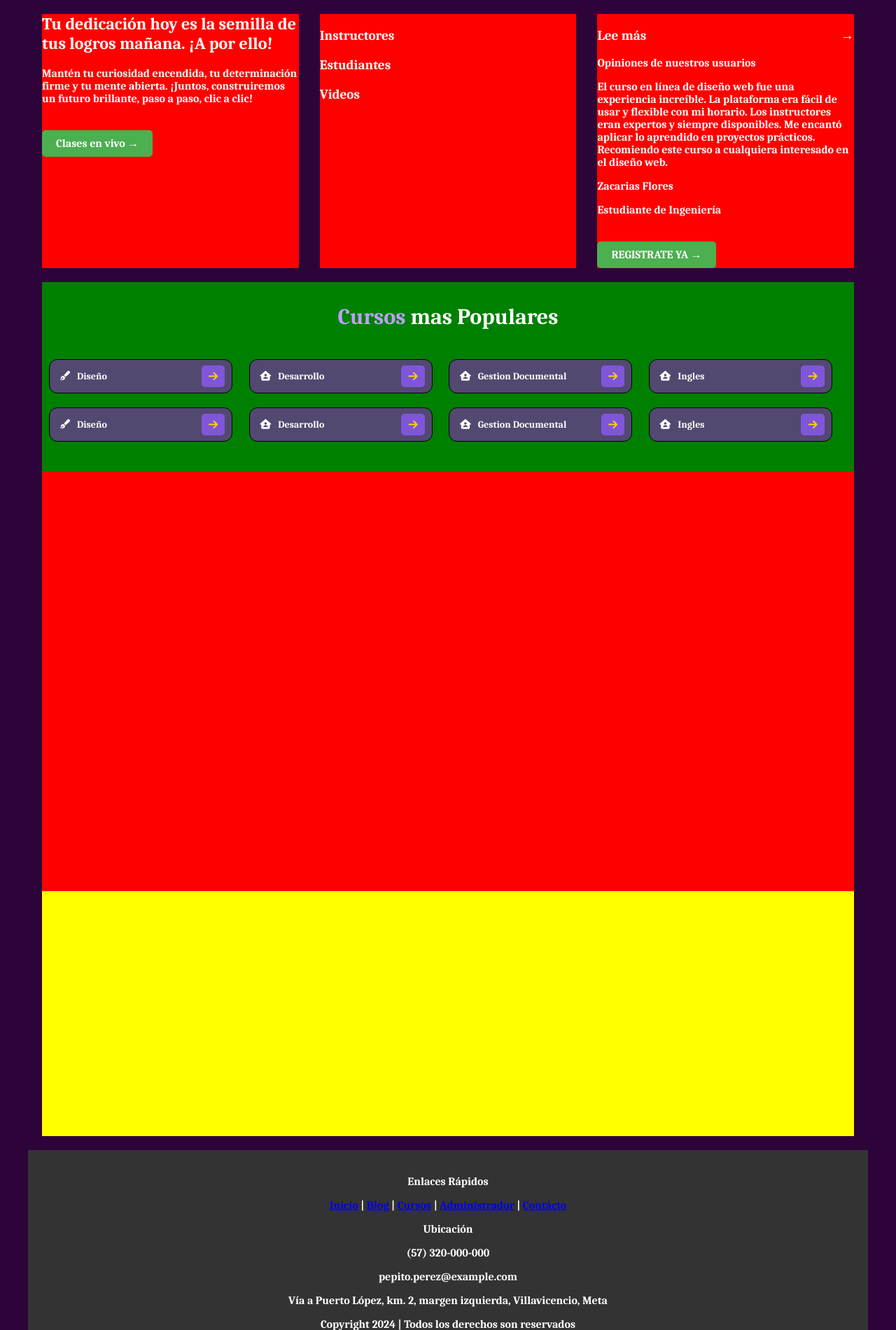
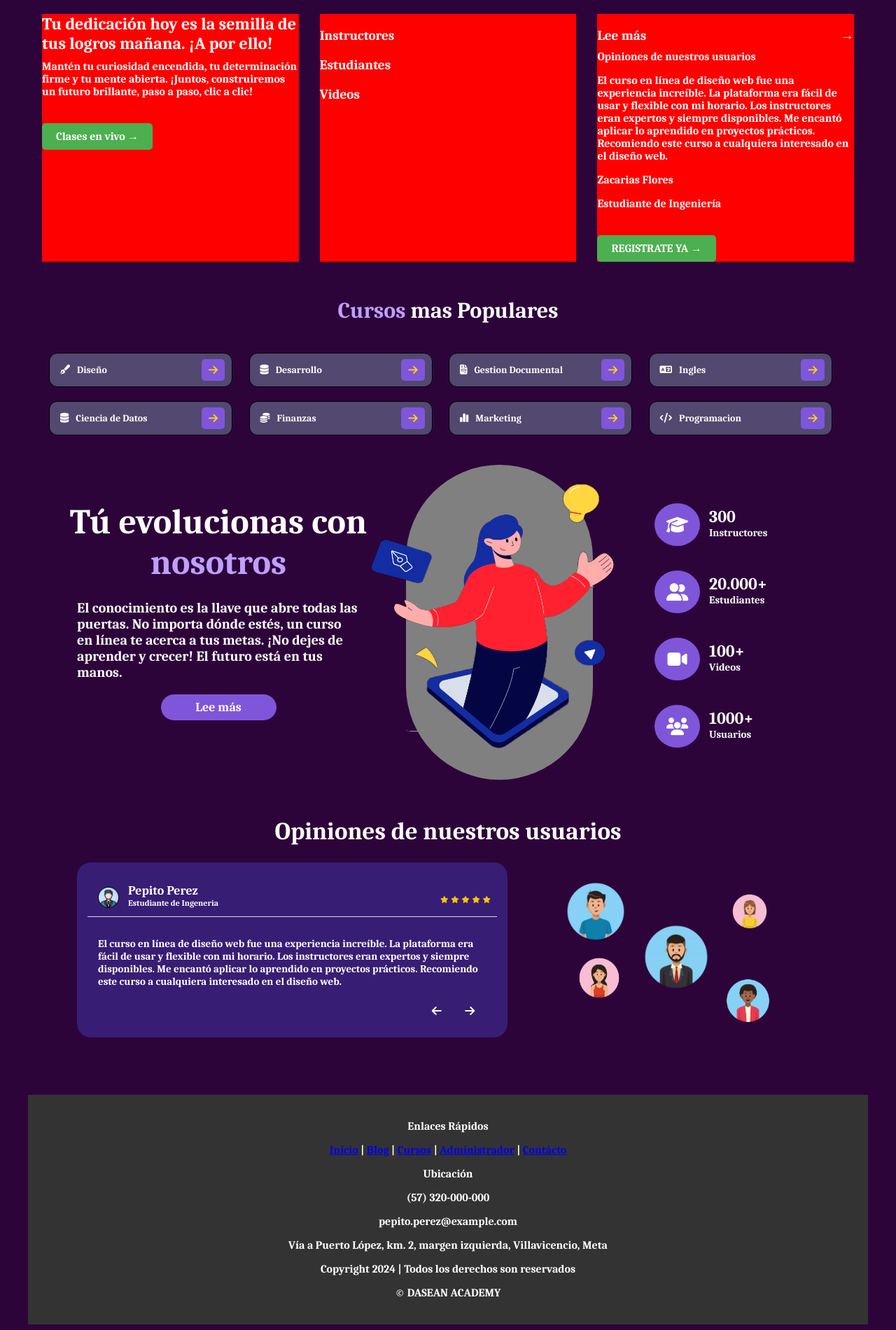
Before and after one commit to DannVal9/CAPUCHINO, a PHP site: page / in a window 1280 px wide. Shown: the part 199-2099 px from the top of the page at 70% size. Run offline with PHP 8.4, Linux system fonts and the light colour scheme.

Commit message:
Conclui mi parte

```diff
--- a/CAPUCHINO/Index.html
+++ b/CAPUCHINO/Index.html
@@ -51,45 +51,132 @@
                 <i class="fa-solid fa-arrow-right icons2"></i>
             </a>
             <a href="" class="boton">
-                <i class="fa-solid fa-house-user icons1"></i>
+                <i class="fa-solid fa-database icons1"></i>
                 <span>Desarrollo</span>
                 <i class="fa-solid fa-arrow-right icons2"></i>
             </a>
             <a href="" class="boton">
-                <i class="fa-solid fa-house-user icons1"></i>
+                <i class="fa-solid fa-file-invoice icons1"></i>
                 <span>Gestion Documental</span>
                 <i class="fa-solid fa-arrow-right icons2"></i>
             </a>
             <a href="" class="boton">
-                <i class="fa-solid fa-house-user icons1"></i>
+                <i class="fa-solid fa-language icons1"></i>
                 <span>Ingles</span>
                 <i class="fa-solid fa-arrow-right icons2"></i>
             </a>
             <a href="" class="boton">
-                <i class="fa-solid fa-pen-fancy icons1"></i>
-                <span>Diseño</span>
+                <i class="fa-solid fa-database icons1"></i>
+                <span>Ciencia de Datos</span>
                 <i class="fa-solid fa-arrow-right icons2"></i>
             </a>
             <a href="" class="boton">
-                <i class="fa-solid fa-house-user icons1"></i>
-                <span>Desarrollo</span>
+                <i class="fa-solid fa-coins icons1"></i>
+                <span>Finanzas</span>
                 <i class="fa-solid fa-arrow-right icons2"></i>
             </a>
             <a href="" class="boton">
-                <i class="fa-solid fa-house-user icons1"></i>
-                <span>Gestion Documental</span>
+                <i class="fa-solid fa-chart-simple icons1"></i>
+                <span>Marketing</span>
                 <i class="fa-solid fa-arrow-right icons2"></i>
             </a>
             <a href="" class="boton">
-                <i class="fa-solid fa-house-user icons1"></i>
-                <span>Ingles</span>
+                <i class="fa-solid fa-code icons1"></i>
+                <span>Programacion</span>
                 <i class="fa-solid fa-arrow-right icons2"></i>
             </a>
         </div>
         <div class="partem2">
 
+            <div class="partem2-izq">
+                <h1 class="titulo2">Tú evolucionas con <span class="highlight">nosotros</span></h1>
+                <p class="parrafo1">El conocimiento es la llave que abre todas las puertas. No importa dónde estés, un curso en línea te acerca a tus metas. ¡No dejes de aprender y crecer! El futuro está en tus manos.</p>
+                <a href="" class="boton2">
+                    <span>Lee más</span>
+                </a>
+            </div>
+
+            <div class="partem2-centro">
+                <img src="./Img/Img.png" alt="" class="img">
+            </div>
+
+            <div class="partem2-der">
+                <div class="part">
+                    <div class="part1">
+                        <div class="circle">
+                            <i class="fa-solid fa-graduation-cap"></i>
+                        </div>
+                        <div class="txt">
+                            <h2>300</h2>
+                            <h3>Instructores</h3>
+                        </div>
+                    </div>
+
+                    <div class="part2">
+                        <div class="circle">
+                            <i class="fa-solid fa-user-group"></i>
+                        </div>
+                        <div class="txt">
+                            <h2>20.000+</h2>
+                            <h3>Estudiantes</h3>
+                        </div>
+                    </div>
+
+                    <div class="part3">
+                        <div class="circle">
+                            <i class="fa-solid fa-video"></i>
+                        </div>
+                        <div class="txt">
+                            <h2>100+</h2>
+                            <h3>Videos</h3>
+                        </div>
+                    </div>
+
+                    <div class="part4">
+                        <div class="circle">
+                            <i class="fa-solid fa-users"></i>
+                        </div>
+                        <div class="txt">
+                            <h2>1000+</h2>
+                            <h3>Usuarios</h3>
+                        </div>
+                    </div>
+                </div>
+            </div>
+
         </div>
+
         <div class="partem3">
+
+            <h1 class="titulo3">Opiniones de nuestros usuarios</h1>
+
+            <div class="partem3-izq">
+                <div class="part5">
+                    <div class="circle2">
+                        <img src="./Img/Img2.png" alt="" class="img2">
+                    </div>
+                    <div class="txt2">
+                        <h2>Pepito Perez</h2>
+                        <h3>Estudiante de Ingeneria</h3>
+                    </div>
+                </div>
+                <img src="./Img/Img3.png" alt="" class="img3">
+                <hr class="linea">
+                <p class="parrafo2">El curso en línea de diseño web fue una experiencia increíble. La plataforma era fácil de usar y flexible con mi horario. Los instructores eran expertos y siempre disponibles. Me encantó aplicar lo aprendido en proyectos prácticos. Recomiendo este curso a cualquiera interesado en el diseño web.</p>
+                <div class="part6">
+                    <i class="fa-solid fa-arrow-left icons4"></i>
+                    <i class="fa-solid fa-arrow-right icons4"></i>
+                </div>
+            </div>
+
+            <div class="partem3-der">
+                <img src="./Img/Img4.png" alt="" class="img4">
+                <img src="./Img/Img5.png" alt="" class="img5">
+                <img src="./Img/Img6.png" alt="" class="img6">
+                <img src="./Img/Img7.png" alt="" class="img7">
+                <img src="./Img/Img8.png" alt="" class="img8">
+            </div>
+
         </div>
 
     </main>
--- a/CAPUCHINO/styles.css
+++ b/CAPUCHINO/styles.css
@@ -197,7 +197,6 @@ header h1 {
 
 .partem1
 {
-    background-color: green;
     width: 100%;
     height: 270px;
 }
@@ -208,9 +207,10 @@ header h1 {
     padding: 10px 0px;
 }
 
-.titulo1 .highlight {
-    color: #BEA0FF; /* Cambia este color al que prefieras */
-  }
+.titulo1 .highlight
+{
+    color: #BEA0FF;
+}
 
 .boton {
     display: inline-flex;
@@ -248,19 +248,252 @@ header h1 {
     color: #ffd600;
 }
 
+/* ####################################################### */
+
 .partem2
 {
-    background-color:red;
     width: 100%;
-    height: 600px;
+    height: 480px;
+}
+
+.partem2-izq
+{
+    width: 40%;
+    height: 400px;
+    margin-top: 20px;
+    margin-left: 20px;
+    display: flex;
+    align-items: center;
+    flex-direction: column;
+}
+
+.titulo2
+{
+    text-align: center;
+    font-size: 50px;
+}
+
+.titulo2 .highlight
+{
+    color: #BEA0FF;
+}
+
+.parrafo1
+{
+    font-size: 20px;
+    text-align: left;
+    padding: 0px 30px;
+    margin-top: -10px;
+}
+
+.boton2 {
+    display: flex;
+    justify-content: center;
+    align-items: center;
+    background-color: #7F56D9;
+    border-radius: 20px;
+    color: white;
+    text-decoration: none;
+    font-size: 18px;
+    padding: 8px 0px;
+    width: 165px;
+}
+
+.partem2-centro
+{
+    border-radius: 200px;
+    background-color: grey;
+    width: 23%;
+    height: 450px;
+    margin-top: -420px;
+    margin-left: 520px;
+}
+
+.img{
+    margin-top: 10px;
+    margin-left: -60px;
+    height: 400px;
+}
+
+.partem2-der
+{
+    width: 23%;
+    height: 450px;
+    margin-top: -440px;
+    margin-left: 850px;
+}
+
+.circle{
+    display: flex;
+    justify-content: center;
+    align-items: center;
+    background-color: #7F56D9;
+    border-radius: 50%;
+    padding: 8px 10px;
+    width: 45px;
+    height: 45px;
+    margin-top: 35px;
+    margin-left: 15px;
+}
+
+.circle i{
+    font-size: 25px;
+}
+
+.txt
+{
+    margin-left: 13px;
+    margin-top: 30px;
+}
+
+h2, h3 {
+    margin: 0;
+}
+
+h2{
+    font-weight: bold;
+}
+
+h3{
+    font-size: 15px;
+}
+
+.part1, .part2, .part3, .part4
+{
+    display: flex;
+    flex-direction: row;
+    align-items: center;
 }
 
 
+.part
+{
+    padding: 10px;
+}
 
+
+/* ####################################################### */
 
 .partem3
 {
-    background-color:yellow;
     width: 100%;
-    height: 350px;
+    height: 400px;
 }
+
+.titulo3
+{
+    display: flex;
+    justify-content: center;
+    font-size: 35px;
+}
+
+.partem3-izq
+{
+    background-color: #381D74;
+    width: 53%;
+    height: 250px;
+    margin-left: 50px;
+    border-radius: 20px;
+}
+
+.part5{
+    display: flex;
+    flex-direction: row;
+    align-items: center;
+}
+
+.img2{
+    height: 30px;
+    margin-left: 30px;
+    margin-top: 35px;
+}
+
+.txt2
+{
+    margin-left: 13px;
+    margin-top: 27px;
+}
+
+.txt2 h2{
+    font-weight: bold;
+    font-size: 18px;
+}
+
+.txt2 h3{
+    font-size: 12px;
+}
+
+.img3{
+    height: 60px;
+    margin-top: -60px;
+    margin-left: 83%;
+}
+
+.linea {
+    border: none;
+    height: 0.2px;
+    background-color:#DADAF7;
+    margin: 15px;
+    margin-top: -10px;
+}
+
+.parrafo2
+{
+    font-size: 15px;
+    text-align: left;
+    padding: 0px 30px;
+    margin-top: 30px;
+}
+
+.part6{
+    margin-top: 25px;
+    margin-left: 80%;
+}
+
+.icons4{
+    padding: 0px 15px;
+}
+
+.partem3-der
+{
+    width: 35%;
+    height: 250px;
+    margin-top: -250px;
+    margin-left: 60%;
+    border-radius: 20px;
+}
+
+.img4{
+    position: absolute;
+    height: 100px;
+    margin-top: 20px;
+    margin-left: 45px;
+}
+
+.img5{
+    position: absolute;
+    height: 110px;
+    margin-top: 80px;
+    margin-left: 155px;
+}
+
+.img6{
+    position: absolute;
+    height: 70px;
+    margin-top: 130px;
+    margin-left: 65px;
+}
+
+.img7{
+    position: absolute;
+    height: 75px;
+    margin-top: 160px;
+    margin-left: 275px;
+}
+
+.img8{
+    position: absolute;
+    height: 60px;
+    margin-top: 40px;
+    margin-left: 285px;
+}
```
Also changed, not shown: CAPUCHINO/Img/Img.png (added), CAPUCHINO/Img/Img2.png (added), CAPUCHINO/Img/Img3.png (added), CAPUCHINO/Img/Img4.png (added), CAPUCHINO/Img/Img5.png (added), CAPUCHINO/Img/Img6.png (added), CAPUCHINO/Img/Img7.png (added), CAPUCHINO/Img/Img8.png (added).
